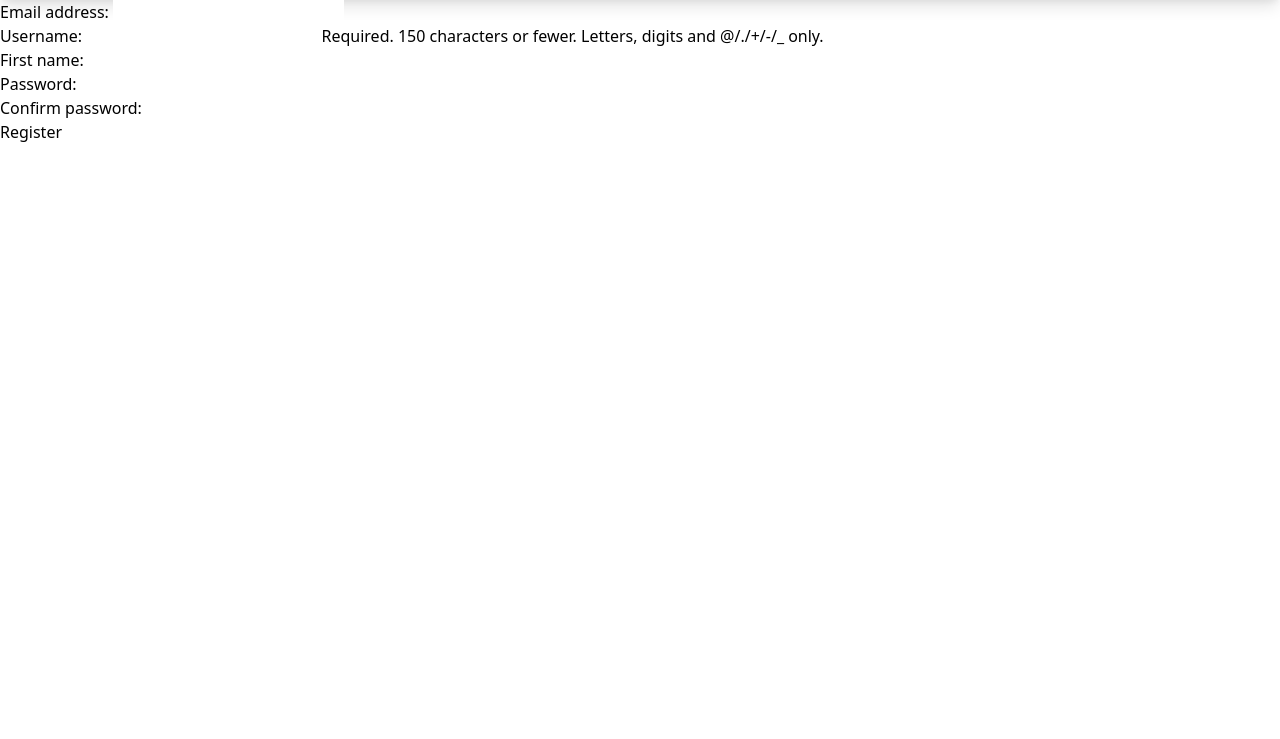
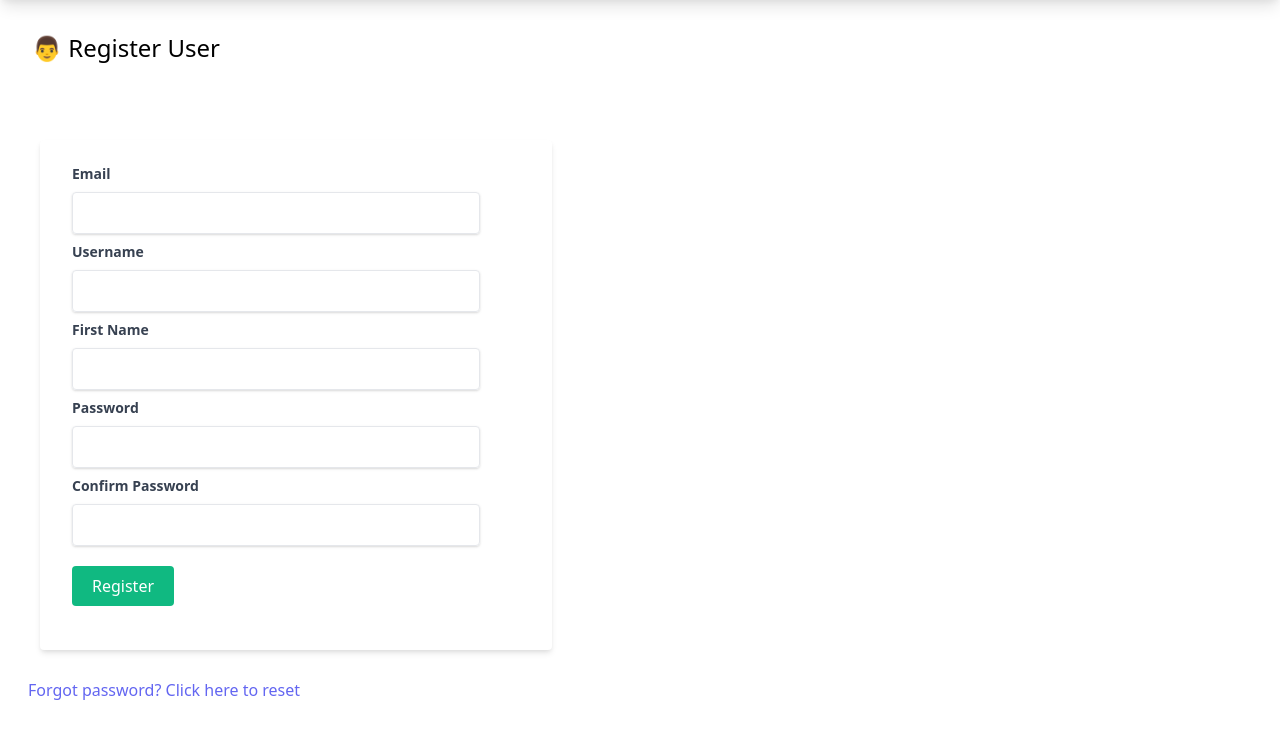
Before and after one commit to CoderMahruf/Social-App, a Django app: page /users/register/ in a window 1280 px wide. Shown: the part 32-771 px from the top of the page. Run offline with Django 5.2, Linux system fonts and the light colour scheme; style sheets or scripts are compiled from the project's sources.

Commit message:
Designing register form

```diff
--- a/users/templates/users/register.html
+++ b/users/templates/users/register.html
@@ -1,9 +1,34 @@
 {% extends 'users/base.html' %}
+{% block content %}
+<h1 class="text-2xl m-8">👨 Register User</h1>
+<div class="container py-1">
+    <form method="POST" class="bg-white shadow-md m-10 w-2/5 rounded px-8 pt-6 pb-8 mb-4">
+        {% csrf_token %}
+        <div class="mb-2">
+            <label class="block text-gray-700 text-sm font-bold mb-2" for="">Email</label>
+            <div class="shadow text-gray-700 appearance-none border rounded py-2 px-3 mr-10">{{user_form.email}}</div>
+        </div>
+        <div class="mb-2">
+            <label class="block text-gray-700 text-sm font-bold mb-2" for="">Username</label>
+            <div class="shadow text-gray-700 appearance-none border rounded py-2 px-3 mr-10">{{user_form.username}}</div>
+        </div>
+        <div class="mb-2">
+            <label class="block text-gray-700 text-sm font-bold mb-2" for="">First Name</label>
+            <div class="shadow text-gray-700 appearance-none border rounded py-2 px-3 mr-10">{{user_form.first_name}}</div>
+        </div>
+        <div class="mb-2">
+            <label class="block text-gray-700 text-sm font-bold mb-2" for="">Password</label>
+            <div class="shadow text-gray-700 appearance-none border rounded py-2 px-3 mr-10">{{user_form.password}}</div>
+        </div>
+        <div class="mb-2">
+            <label class="block text-gray-700 text-sm font-bold mb-2" for="">Confirm Password</label>
+            <div class="shadow text-gray-700 appearance-none border rounded py-2 px-3 mr-10">{{user_form.password2}}</div>
+        </div>
 
-{% block content %}
-<form method="POST">
-    {% csrf_token %}
-    {{user_form.as_p}}
-    <button type="submit">Register</button>
-</form>
+        <button class="text-white bg-green-500 rounded px-5 py-2 my-3" type="submit">Register</button>
+    </form>
+</div>
+
+<p class="px-7 py-2"><a class="text-indigo-500" href="{% url 'password_reset' %}">Forgot password? Click here to reset</a></p>
+
 {% endblock content %}
```
